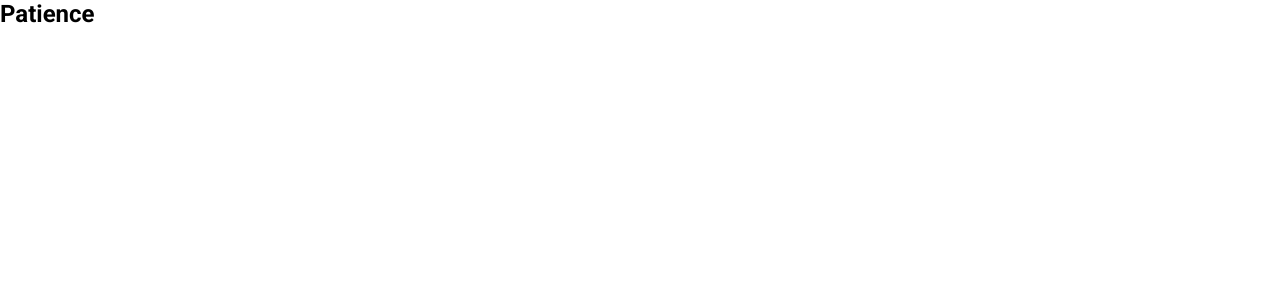
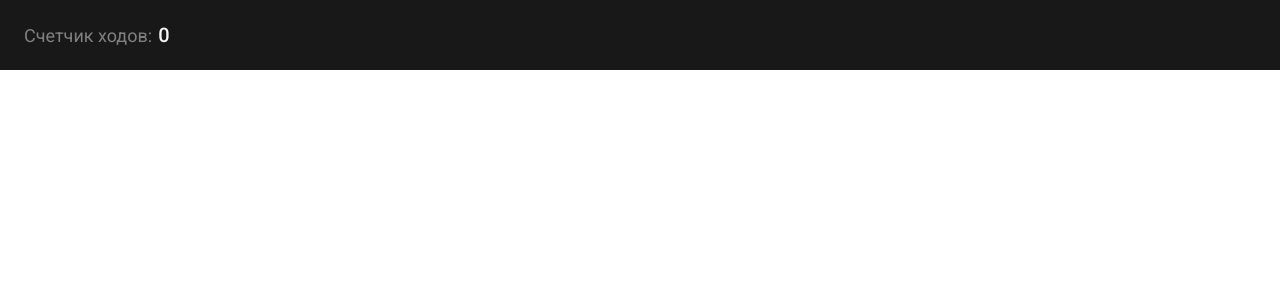
Before and after one commit to MiracleHorizon/solitaire, a Vue app: page / in a window 1280 px wide. Shown: the top 300 px of the page. Built offline with nearby package versions, Linux system fonts and the light colour scheme.

Commit message:
feat(layout): add Header component

```diff
--- a/src/App.vue
+++ b/src/App.vue
@@ -1,7 +1,16 @@
+<script setup lang="ts">
+import Header from '@components/Header.vue'
+</script>
+
 <template>
-  <div>
-    <article>
-      <h1>Patience</h1>
-    </article>
+  <div :class="$style.root">
+    <Header />
   </div>
 </template>
+
+<style module lang="scss">
+.root {
+  width: 100vw;
+  height: 100vh;
+}
+</style>
--- a/src/assets/styles/_variables.scss
+++ b/src/assets/styles/_variables.scss
@@ -1,2 +1,8 @@
-$black-primary: #252525;
-$board-green: rgb(44, 115, 59);
+// Colors
+$white: #f5f5f5;
+$gray: #808080ff;
+$black: #181818;
+$board-green: #2c733bff;
+
+// Sizes
+$header-height: 70px;
--- /dev/null
+++ b/src/components/Header.vue
@@ -0,0 +1,55 @@
+<script setup lang="ts">
+import { useGameStore } from '@stores/useGameStore.ts'
+
+const gameStore = useGameStore()
+</script>
+
+<template>
+  <header :class="$style.root">
+    <ul>
+      <li>
+        Счетчик ходов:<span>{{ gameStore.movesCount }}</span>
+      </li>
+    </ul>
+  </header>
+</template>
+
+<style module lang="scss">
+@import '@styles/mixins';
+@import '@styles/variables';
+@import '@styles/breakpoints';
+
+.root {
+  width: 100%;
+  height: $header-height;
+  background-color: $black;
+
+  ul {
+    width: 100%;
+    height: 100%;
+    display: flex;
+    align-items: center;
+    justify-content: flex-start;
+    padding: 0 24px;
+
+    @media screen and (max-width: $tablet) {
+      padding: 0 16px;
+    }
+
+    li {
+      display: flex;
+      align-items: center;
+      justify-content: center;
+      font-size: 18px;
+      color: $gray;
+
+      span {
+        font-size: 20px;
+        font-weight: 500;
+        margin-left: 6px;
+        color: $white;
+      }
+    }
+  }
+}
+</style>
```
